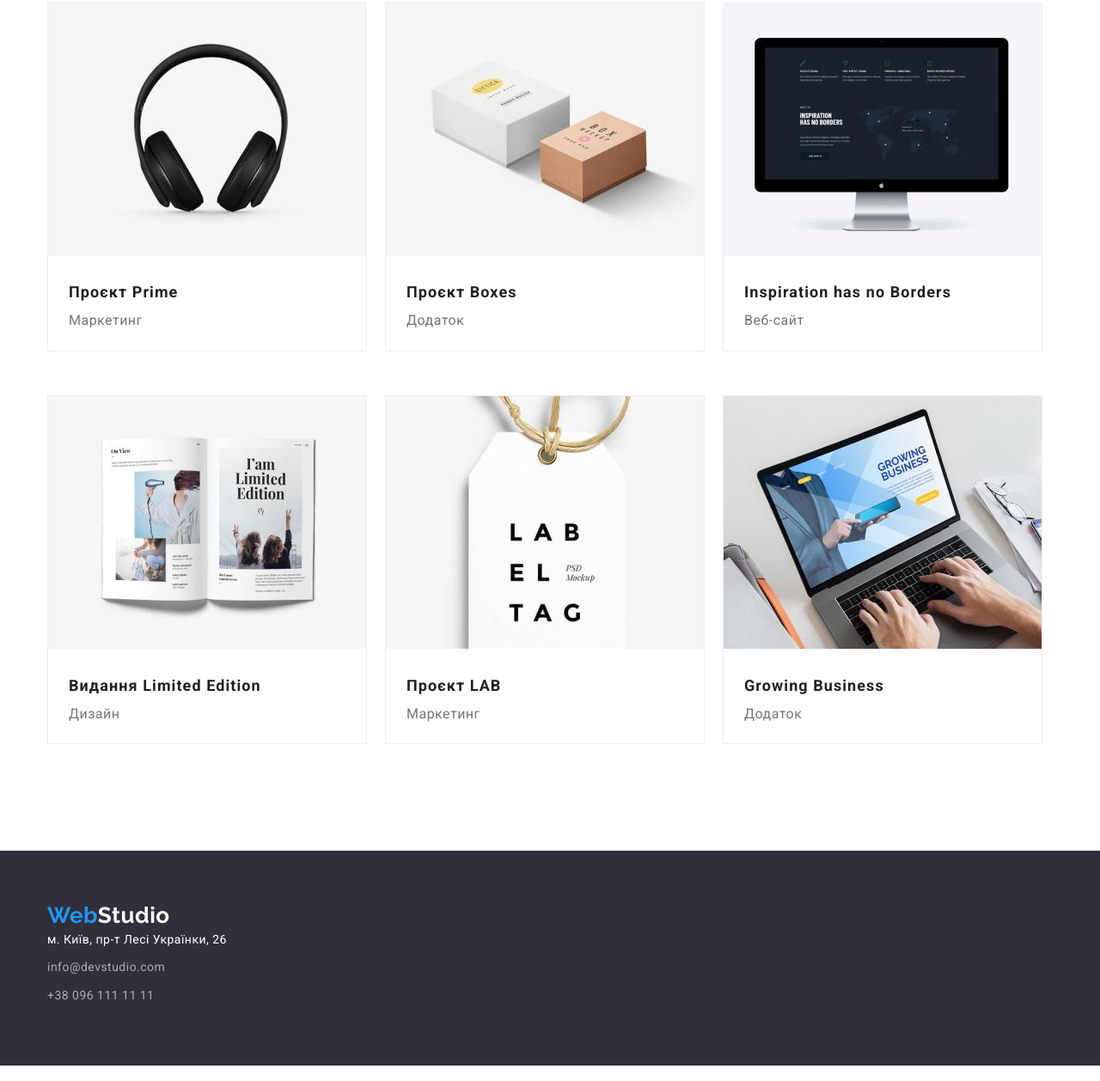
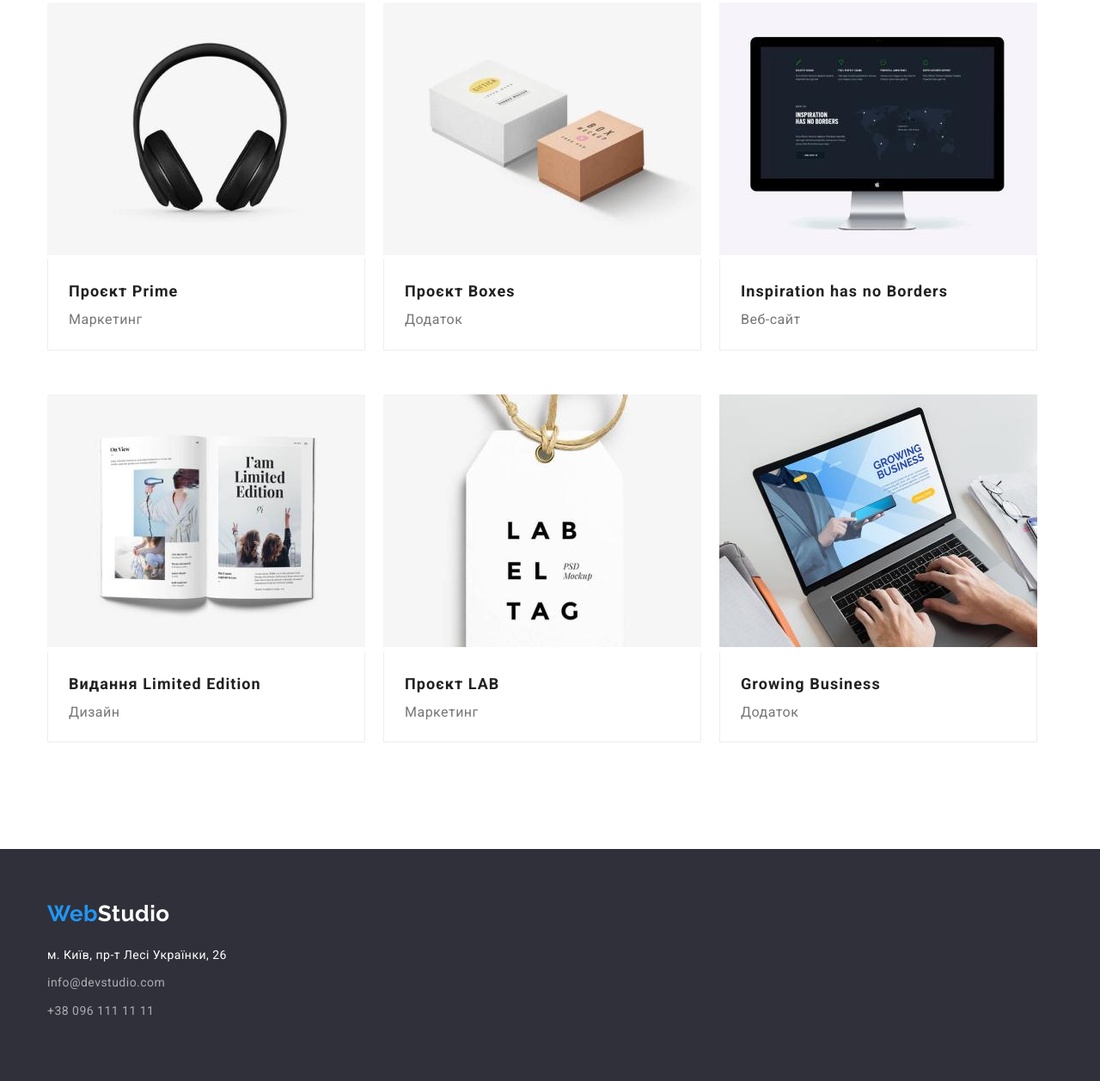
Before and after one commit to Bohdan00N/goit-markup-hw-03, a plain HTML site: page portfolio.html in a window 1280 px wide. Shown: the part 716-1974 px from the top of the page at 86% size. Drawn offline with Linux system fonts and the light colour scheme.

Commit message:
правки

```diff
--- a/css/styles.css
+++ b/css/styles.css
@@ -30,6 +30,12 @@ ul {
 }
 .section{
     padding: 94px 0;
+}
+.section-nopad{
+    padding: 0 0 94px 0;
+}
+.header{
+    border-bottom: 1px solid #ECECEC;
 }
 .logo{
     color:var(--accent-color);
@@ -196,6 +202,10 @@ ul {
     letter-spacing: 0.03em;
     margin: 0 0 30px 0;
 }
+.logo-footer{
+    display: block;
+    margin-bottom: 20px;
+}
 /*Футер*/
 .footer{
     background-color: #2F303A;
@@ -333,7 +343,6 @@ gap: 21px;
 .portfolio-branch{
   margin-bottom: 30px;
   background: #ffffff;
-  border: 1px solid #eeeeee;
 }
 .portfolio-branch-img{
     text-decoration: none;
@@ -360,3 +369,8 @@ gap: 21px;
   padding-left: 24px;
   padding-bottom: 20px;
 }
+.about{
+    border-bottom: 1px solid #eeeeee;
+    border-left: 1px solid #eeeeee;
+    border-right: 1px solid #eeeeee;
+}
--- a/portfolio.html
+++ b/portfolio.html
@@ -57,64 +57,82 @@
                 <li class="portfolio-branch">
                     <a class="portfolio-branch-img" href="#" target="_blank" rel="noopener noreferrer">
                     <img src="./images/all/im1.jpg" alt="Макбук" width="370">
+                    <div class="about">
                       <h2 class="title-up">Технокряк</h2>
                     <p class="title-down">Веб-сайт</p>
+                  </div>
                     </a>
                 </li>
                 <li class="portfolio-branch">
                     <a class="portfolio-branch-img" href="#" target="_blank" rel="noopener noreferrer">
                     <img src="./images/all/im2.jpg" alt="Баскетбол" width="370">
+                    <div class="about">
                       <h2 class="title-up">Постер New Orlean vs Golden Star</h2>
                     <p class="title-down">Дизайн</p>
+                  </div>
                     </a>
                 </li>
                 <li class="portfolio-branch">
                     <a class="portfolio-branch-img" href="#" target="_blank" rel="noopener noreferrer">
                     <img src="./images/all/im3.jpg" alt="Риба" width="370">
+                    <div class="about">
                       <h2 class="title-up">Ресторан Seafood</h2>
                     <p class="title-down">Додаток</p>
+                  </div>
                     </a>
                 </li>
                 <li class="portfolio-branch">
                     <a class="portfolio-branch-img" href="#" target="_blank" rel="noopener noreferrer">
                     <img src="./images/all/im4.jpg" alt="Навушники" width="370">
+                    <div class="about">
                       <h2 class="title-up">Проєкт Prime</h2>
                     <p class="title-down">Маркетинг</p>
+                  </div>
                     </a>
                 </li>
                 <li class="portfolio-branch">
                     <a class="portfolio-branch-img" href="#" target="_blank" rel="noopener noreferrer">
                     <img src="./images/all/im5.jpg" alt="Коробки" width="370">
+                    <div class="about">
                       <h2 class="title-up">Проєкт Boxes</h2>
                     <p class="title-down">Додаток</p>
+                  </div>
                     </a>
                 </li>
                 <li class="portfolio-branch">
                     <a class="portfolio-branch-img" href="#" target="_blank" rel="noopener noreferrer">
                     <img src="./images/all/im6.jpg" alt="Аймак" width="370">
+                    <div class="about">
                       <h2 class="title-up">Inspiration has no Borders</h2>
                     <p class="title-down">Веб-сайт</p>
+                  </div>
                     </a>
                 </li>
                 <li class="portfolio-branch">
                     <a class="portfolio-branch-img" href="#" target="_blank" rel="noopener noreferrer">
                     <img src="./images/all/im7.jpg" alt="Книга" width="370">
+                    <div class="about">
                       <h2 class="title-up">Видання Limited Edition</h2>
                     <p class="title-down">Дизайн</p>
+                  </div>
                     </a>
                 </li>
                 <li class="portfolio-branch">
                     <a class="portfolio-branch-img" href="#" target="_blank" rel="noopener noreferrer">
                     <img src="./images/all/im8.jpg" alt="Візитка" width="370">
+                    <div class="about">
                       <h2 class="title-up">Проєкт LAB</h2>
                     <p class="title-down">Маркетинг</p>
+                  </div>
                     </a>
                 </li>
                 <li class="portfolio-branch">
                     <a class="portfolio-branch-img" href="#" target="_blank" rel="noopener noreferrer">
                     <img src="./images/all/im9.jpg" alt="Друкування" width="370">
+                    <div class="about">
                       <h2 class="title-up">Growing Business</h2>
                     <p class="title-down">Додаток</p>
+                  </div>
                     </a>
                 </li>
             </ul>
```
Also changed, not shown: index.html (+1 -1 lines). Lines whose indentation alone changed are shown as unchanged.
